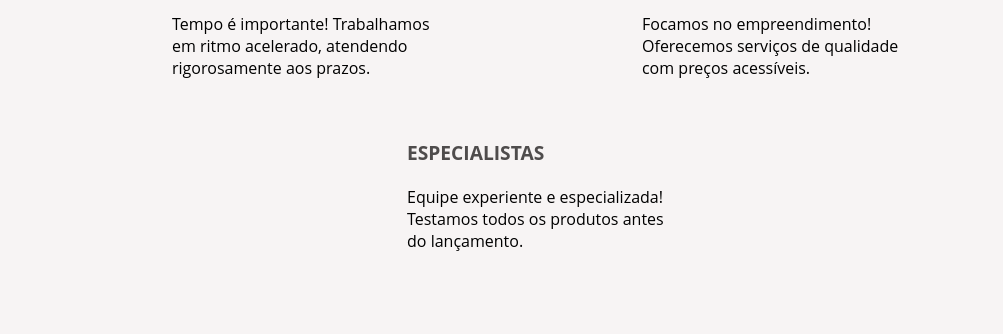
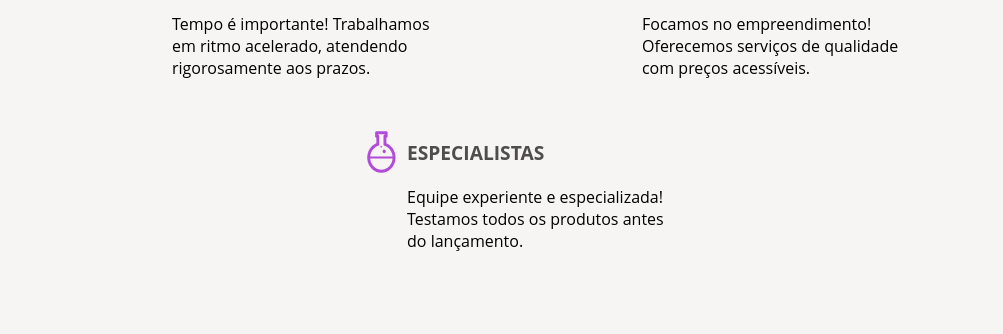
Before and after one commit to Carolina-Zampieri/LayoutsResponsivos, a plain HTML site: page index.html in a window 1280 px wide. Shown: the part 1449-1783 px from the top of the page, without its empty margins (138-1141 px from the left). Drawn offline with Linux system fonts and the light colour scheme; a web font is replaced by a local one.

Commit message:
Ajustes finais

```diff
--- a/css/diferenciais.css
+++ b/css/diferenciais.css
@@ -29,7 +29,7 @@
 }
 
 .diferenciais__item--especialistas {
-    background-image: url(..img/icone-quimica.png);
+    background-image: url(../img/icone-quimica.png);
 }
 
 .item__titulo {
```
